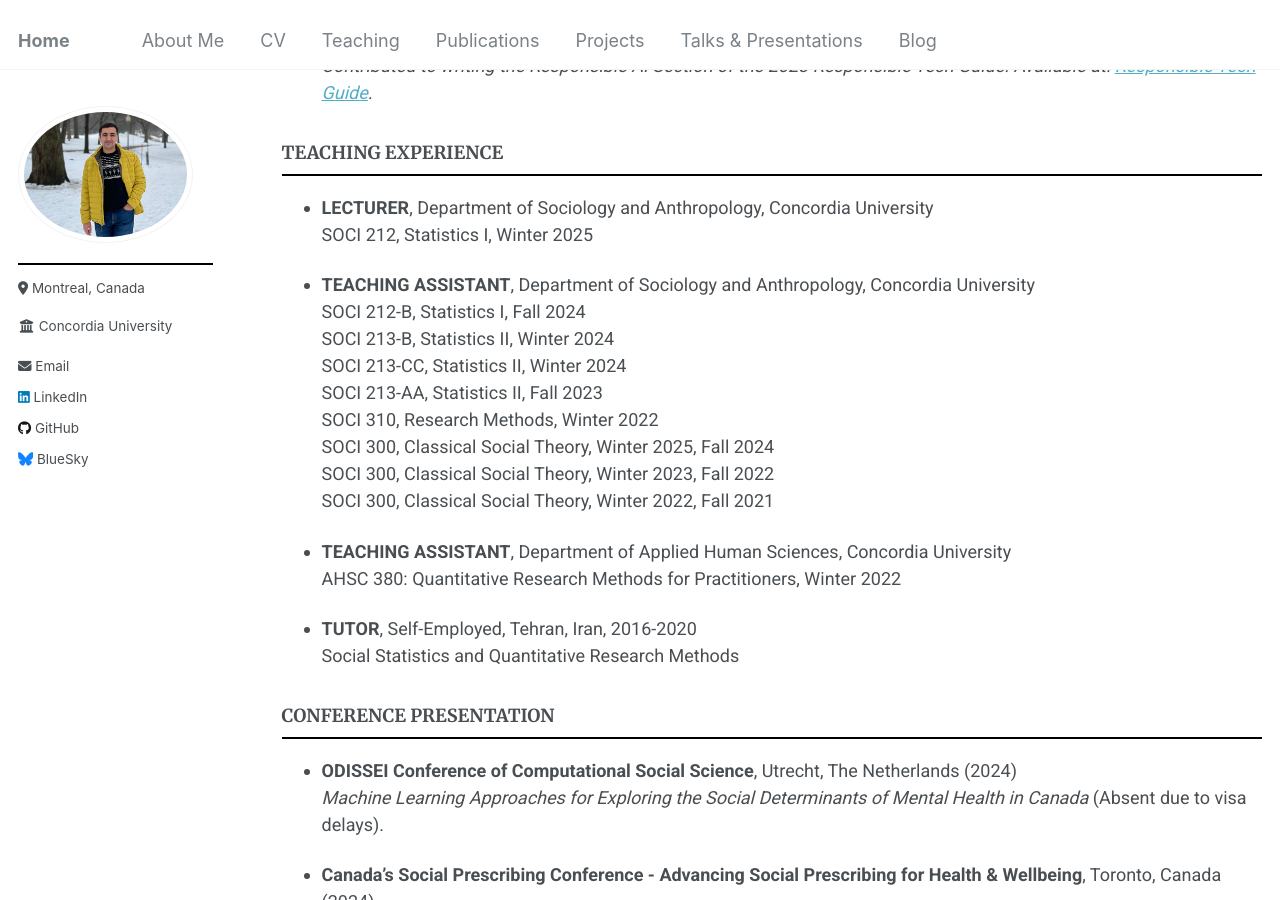
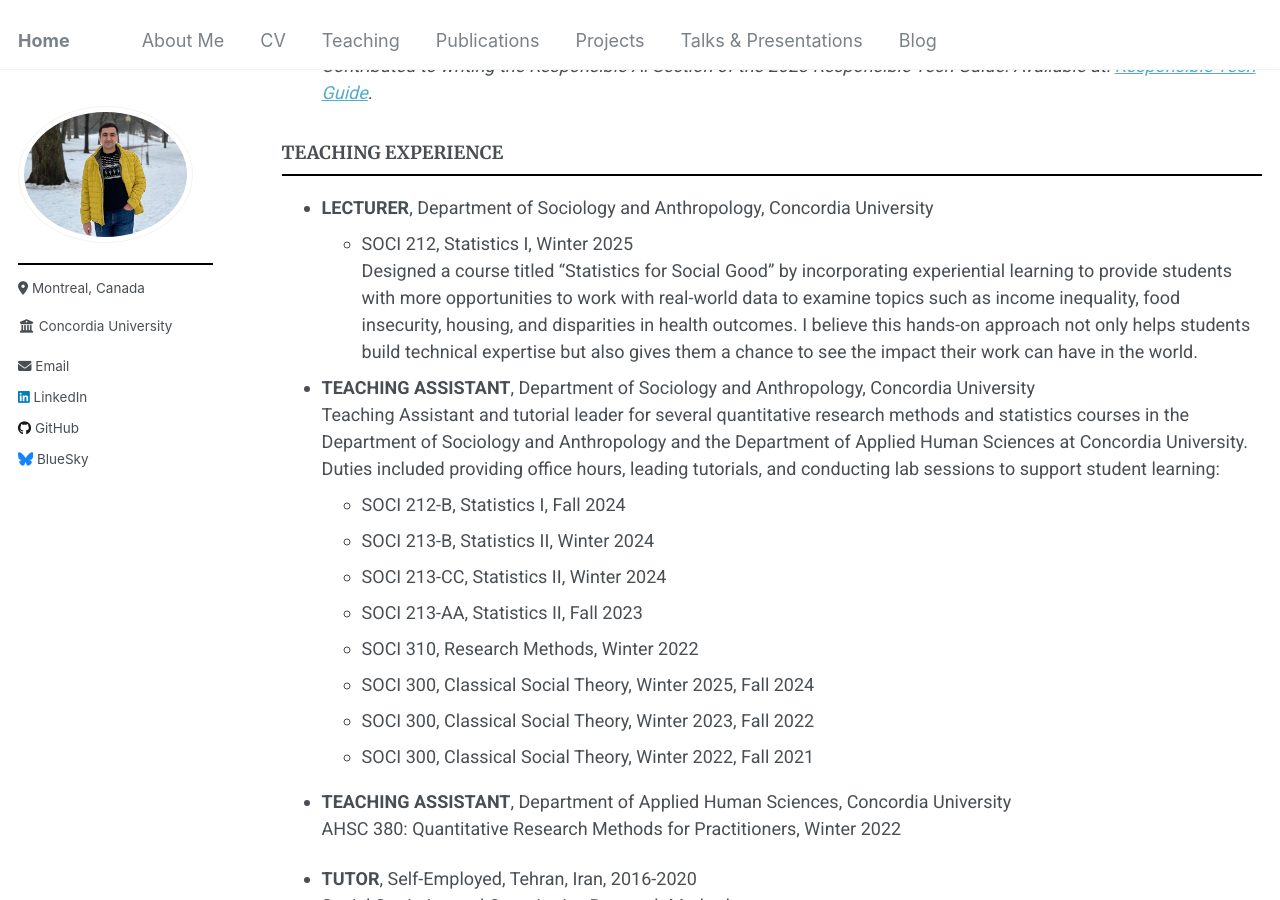
Before and after one commit to Mohsnmonji/mohsnmonji.github.io, a Jekyll site: the page built from _pages/Curriculum Vitae.md, in a window 1280 px wide and 900 px high, scrolled down 1277 px. Built offline with Jekyll 4.4.1, drawn with Linux system fonts in a browser that asks for light colours.

Commit message:
Update Curriculum Vitae.md

```diff
--- a/_pages/Curriculum Vitae.md
+++ b/_pages/Curriculum Vitae.md
@@ -56,17 +56,19 @@ redirect_from:
 ### TEACHING EXPERIENCE
 
 - **LECTURER**, Department of Sociology and Anthropology, Concordia University
-  SOCI 212, Statistics I, Winter 2025
+  - SOCI 212, Statistics I, Winter 2025
+    Designed a course titled “Statistics for Social Good” by incorporating experiential learning to provide students with more opportunities to work with real-world data to examine topics such as income inequality, food insecurity, housing, and disparities in health outcomes. I believe this hands-on approach not only helps students build technical expertise but also gives them a chance to see the impact their work can have in the world.
 
 - **TEACHING ASSISTANT**, Department of Sociology and Anthropology, Concordia University
-  SOCI 212-B, Statistics I, Fall 2024
-  SOCI 213-B, Statistics II, Winter 2024
-  SOCI 213-CC, Statistics II, Winter 2024
-  SOCI 213-AA, Statistics II, Fall 2023
-  SOCI 310, Research Methods, Winter 2022
-  SOCI 300, Classical Social Theory, Winter 2025, Fall 2024
-  SOCI 300, Classical Social Theory, Winter 2023, Fall 2022
-  SOCI 300, Classical Social Theory, Winter 2022, Fall 2021
+  Teaching Assistant and tutorial leader for several quantitative research methods and statistics courses in the Department of Sociology and Anthropology and the Department of Applied Human Sciences at Concordia University. Duties included providing office hours, leading tutorials, and conducting lab sessions to support student learning:
+  - SOCI 212-B, Statistics I, Fall 2024
+  - SOCI 213-B, Statistics II, Winter 2024
+  - SOCI 213-CC, Statistics II, Winter 2024
+  - SOCI 213-AA, Statistics II, Fall 2023
+  - SOCI 310, Research Methods, Winter 2022
+  - SOCI 300, Classical Social Theory, Winter 2025, Fall 2024
+  - SOCI 300, Classical Social Theory, Winter 2023, Fall 2022
+  - SOCI 300, Classical Social Theory, Winter 2022, Fall 2021
 
 - **TEACHING ASSISTANT**, Department of Applied Human Sciences, Concordia University
   AHSC 380: Quantitative Research Methods for Practitioners, Winter 2022
```
